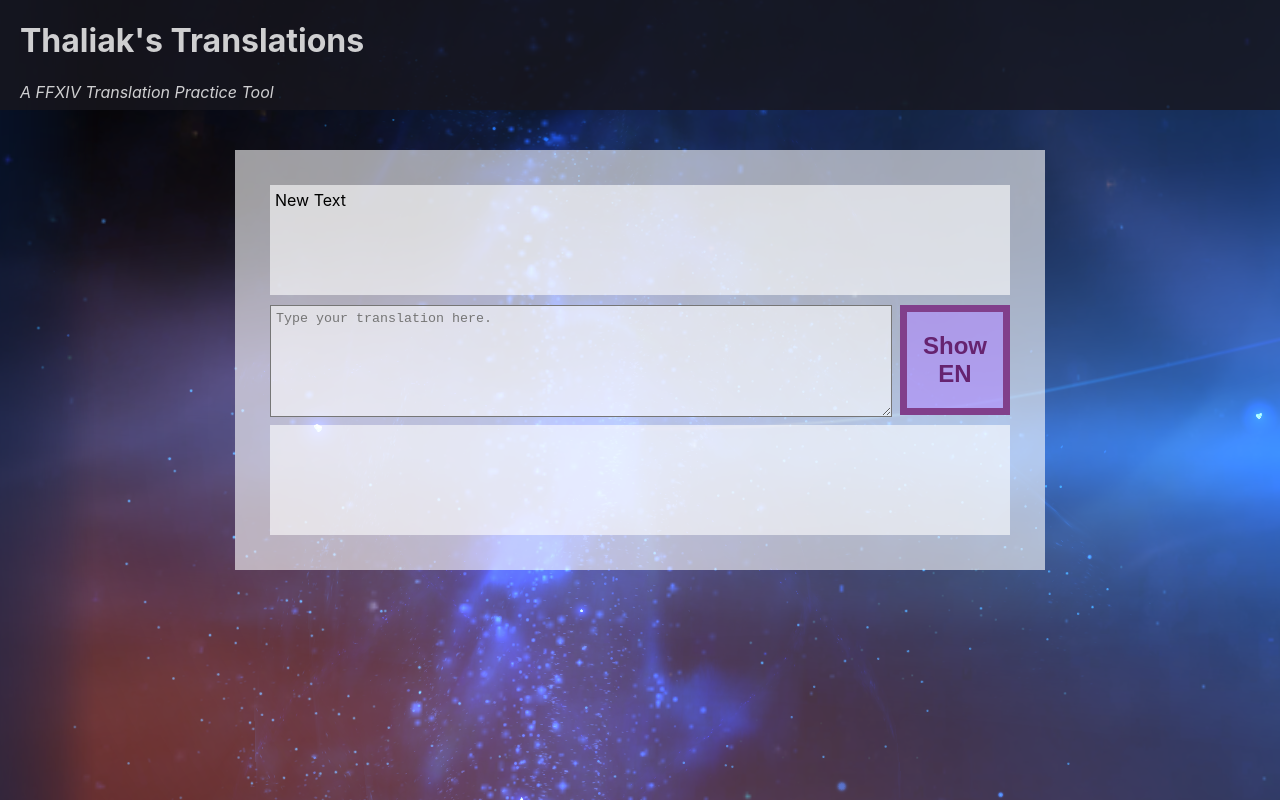
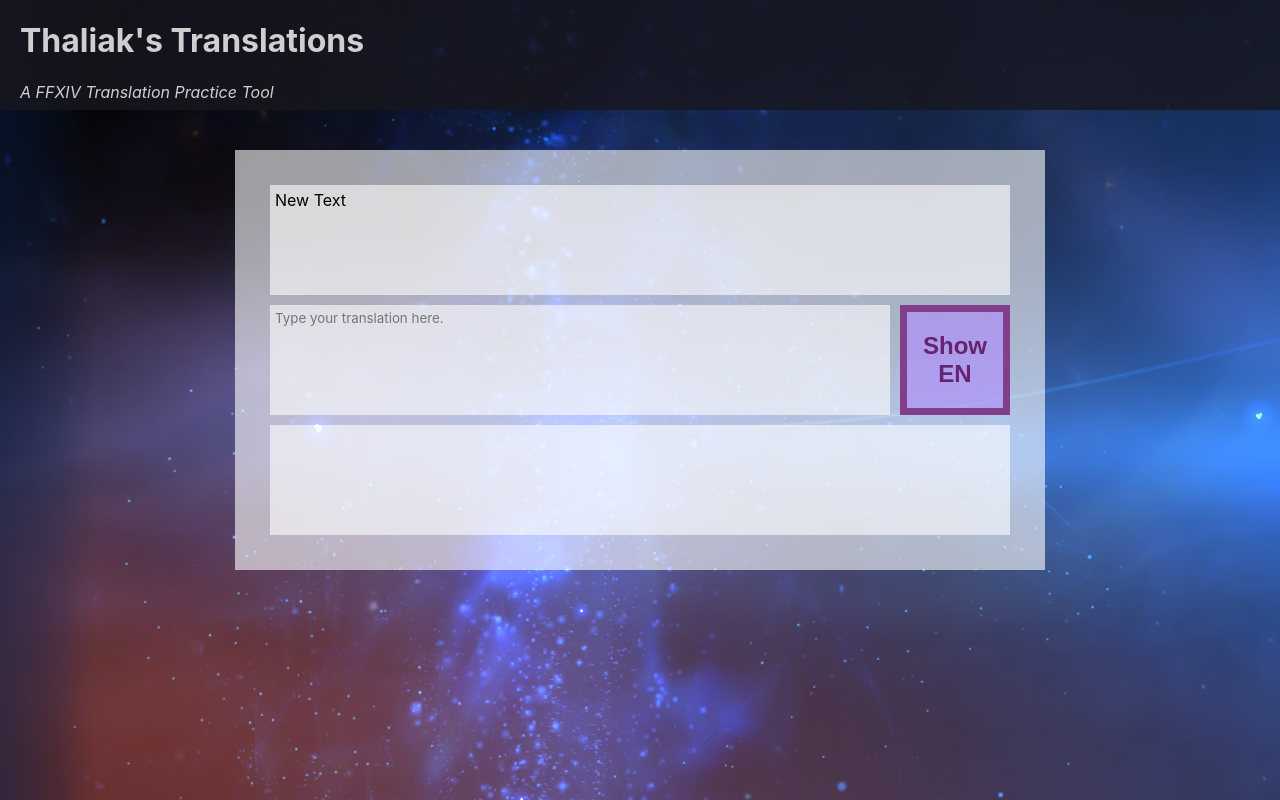
Before and after one commit to TouRyuu/thaliak-xltn, a React (Create React App) app: page / in a window 1280 px wide. Built offline with nearby package versions, Linux system fonts and the light colour scheme.

Commit message:
Update CSS to fix #5: Fix TextArea styling.

```diff
--- a/src/App.css
+++ b/src/App.css
@@ -8,6 +8,13 @@
 
 p {
   margin: 0px;
+}
+
+textarea {
+  resize: none;
+  font-family: -apple-system, BlinkMacSystemFont, 'Segoe UI', 'Roboto', 'Oxygen',
+    'Ubuntu', 'Cantarell', 'Fira Sans', 'Droid Sans', 'Helvetica Neue',
+    sans-serif;
 }
 
 .Header {
@@ -61,6 +68,7 @@
   height: 100px;
   width: 610px;
   position: absolute;
+  border: 0px;
   top: 0px;
 }
 
```
